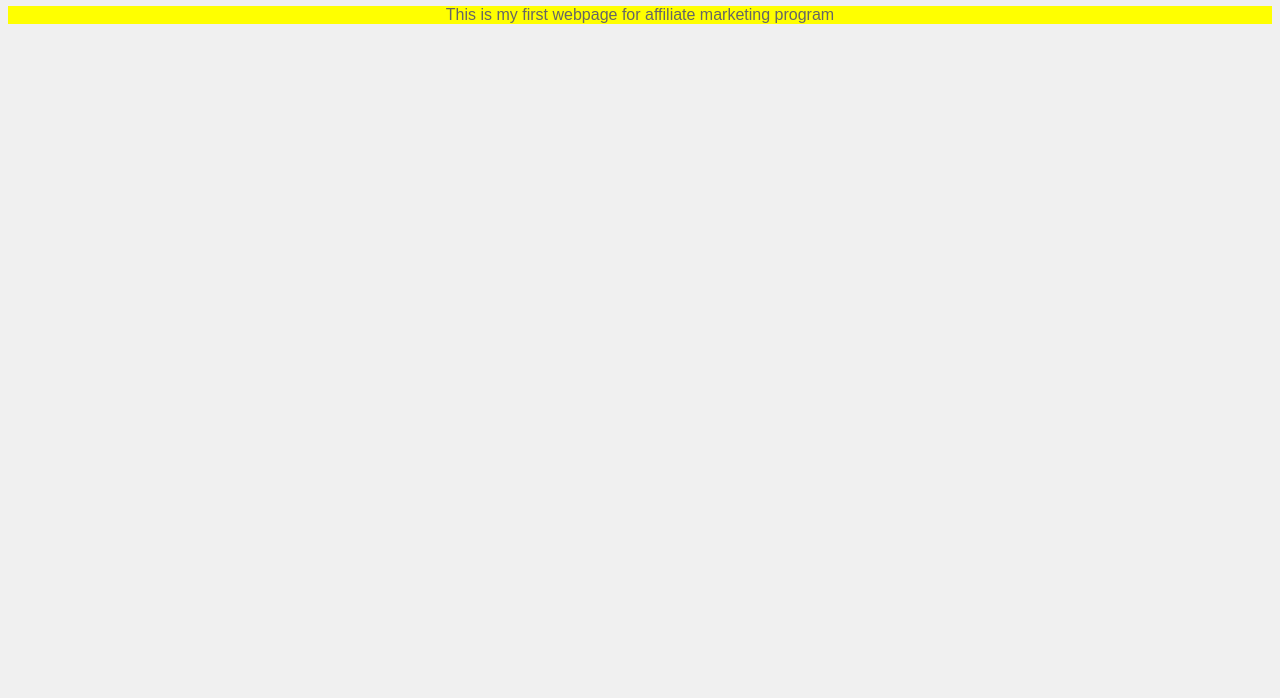
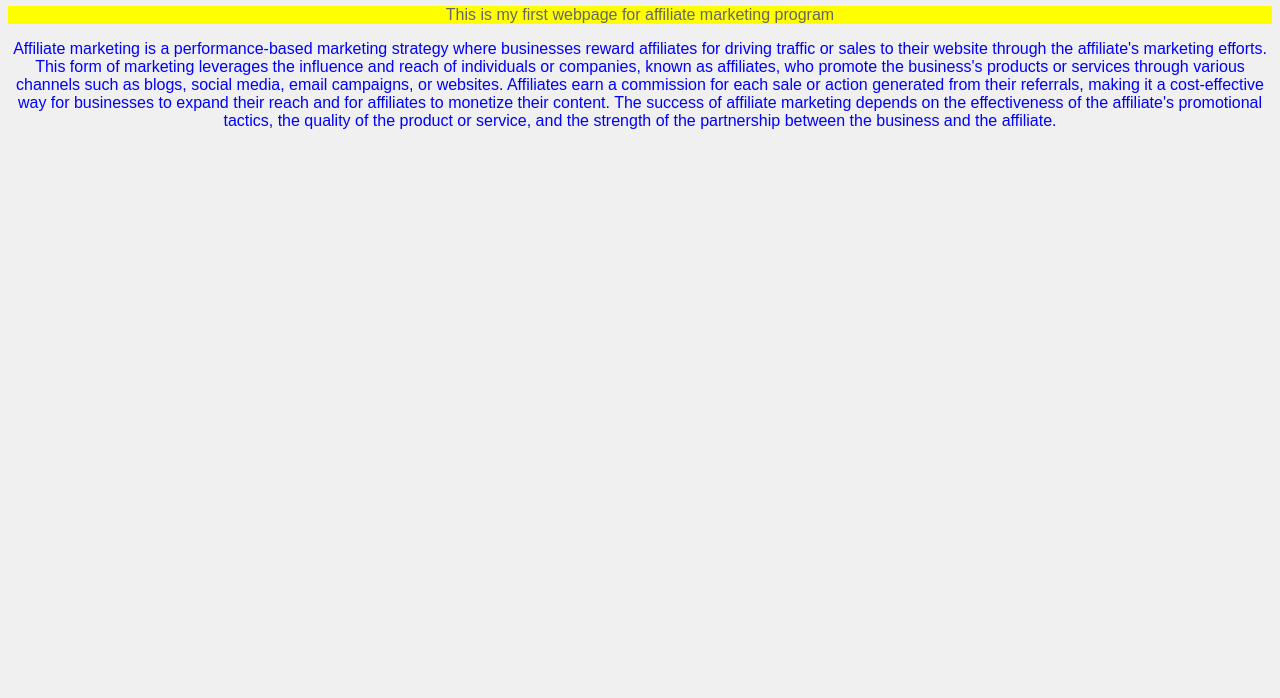
Before and after one commit to Hemasv/Hemasv.github.io, a plain HTML site: page index.html in a window 1280 px wide. Shown: the part 102-800 px from the top of the page. Drawn offline with Linux system fonts and the light colour scheme.

Commit message:
Add files via upload

```diff
--- a/index.html
+++ b/index.html
@@ -10,5 +10,9 @@
     <h1 style="background-color:powderblue;">CREATIVE CORNER</h1>
 <p style="background-color:yellow;">This is my first webpage for affiliate marketing program</p>
     <script src="script.js"></script>
+    <p style="color:blue;"  >Affiliate marketing is a performance-based marketing strategy where businesses reward affiliates for driving traffic or sales to their website through the affiliate's marketing efforts. This form of marketing leverages the influence and reach of individuals or companies, known as affiliates, who promote the business's products or services through various channels such as blogs, social media, email campaigns, or websites. Affiliates earn a commission for each sale or action generated from their referrals, making it a cost-effective way for businesses to expand their reach and for affiliates to monetize their content. The success of affiliate marketing depends on the effectiveness of the affiliate's promotional tactics, the quality of the product or service, and the strength of the partnership between the business and the affiliate.
+</p>
+
+
 </body>
 </html>
```
